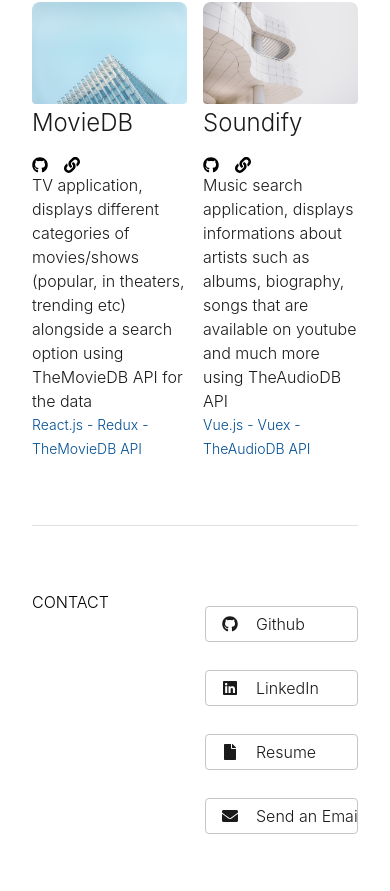
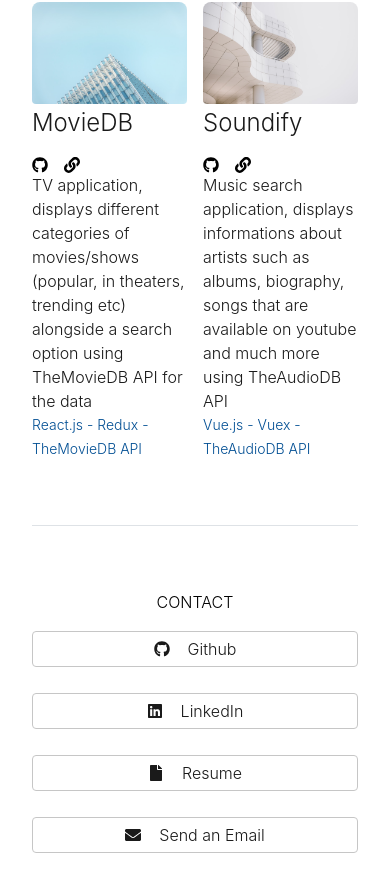
Before and after one commit to osajustin/super-duper-portio-folio, a Next.js app: page / in a window 390 px wide. Shown: the part 3083-3974 px from the top of the page. Built offline with nearby package versions, Linux system fonts and the light colour scheme.

Commit message:
Added styling for footer small display

```diff
--- a/components/Footer/Footer.module.css
+++ b/components/Footer/Footer.module.css
@@ -9,7 +9,8 @@
 
 .buttonGroup {
   display: flex;
-  justify-content: space-between;
+  justify-items: flex-end;
+  gap: 10px;
 }
 
 .button {
@@ -44,3 +45,22 @@
 .button:hover svg, .button:focus svg {
   fill: #FFFFFF;
 }
+
+/* Responsive styles */
+@media (max-width: 768px) {
+  .contactSection {
+    flex-direction: column;
+    align-items: flex-start;
+  }
+
+  .buttonGroup {
+    flex-direction: column;
+    width: 100%;
+    align-items: flex-start;
+  }
+
+  .button {
+    width: 100%;
+    justify-content: center;
+  }
+}
--- a/components/Footer/Footer.tsx
+++ b/components/Footer/Footer.tsx
@@ -1,24 +1,16 @@
-import { Container, Group, Text, Grid, GridCol, Button, Flex, SimpleGrid } from '@mantine/core';
+import React from 'react';
+import { Container, Group, Text, Button, Flex } from '@mantine/core';
 import { FaEnvelope, FaFile, FaGithub, FaLinkedin } from 'react-icons/fa';
 import classes from './Footer.module.css';
 
 export function Footer() {
   return (
     <Container size='md' className={classes.footerContainer}>
-          <SimpleGrid cols={{ base: 2, sm: 1}} spacing={"lg"}>
-
-            {/* SectionTitle */}
-            <div>
+      <Flex justify="space-between" align="center" className={classes.contactSection}>
         <Text className={classes.sectionTitle}>
           CONTACT
         </Text>
-            </div>
-
-            {/* Group of Buttons */}
-            <Flex
-              direction={{ base: 'column', sm: 'row' }}
-              gap={{ base: 'sm', sm: 'lg' }}
-              justify={{ base: 'space-between', sm: 'center' }}>
+        <Group className={classes.buttonGroup}>
           <Button
             justify="center"
             className={classes.button}
@@ -29,8 +21,6 @@ export function Footer() {
           >
             Github
           </Button>
-
-
           <Button
             justify="center"
             className={classes.button}
@@ -62,9 +52,8 @@ export function Footer() {
           >
             Send an Email
           </Button>
+        </Group>
       </Flex>
-
-          </SimpleGrid>
     </Container>
   );
 }
```
Lines whose indentation alone changed are shown as unchanged.
